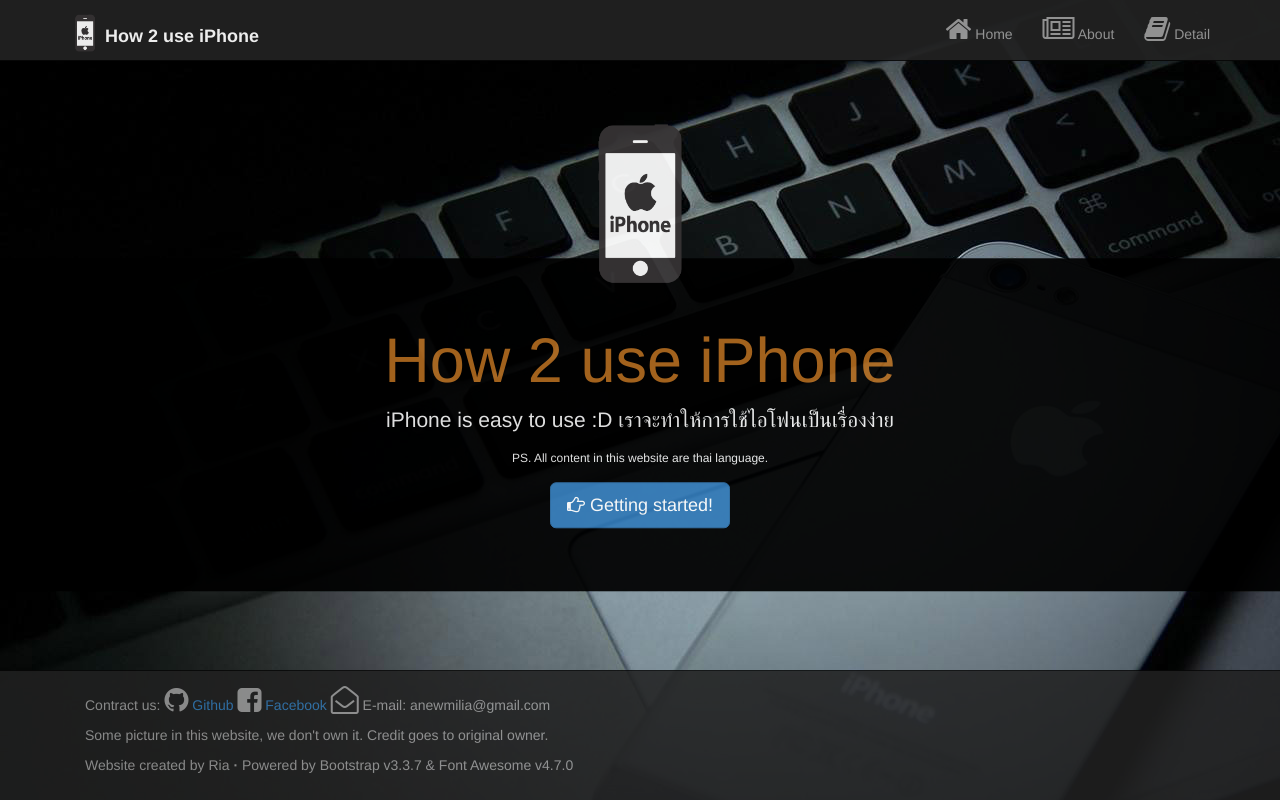
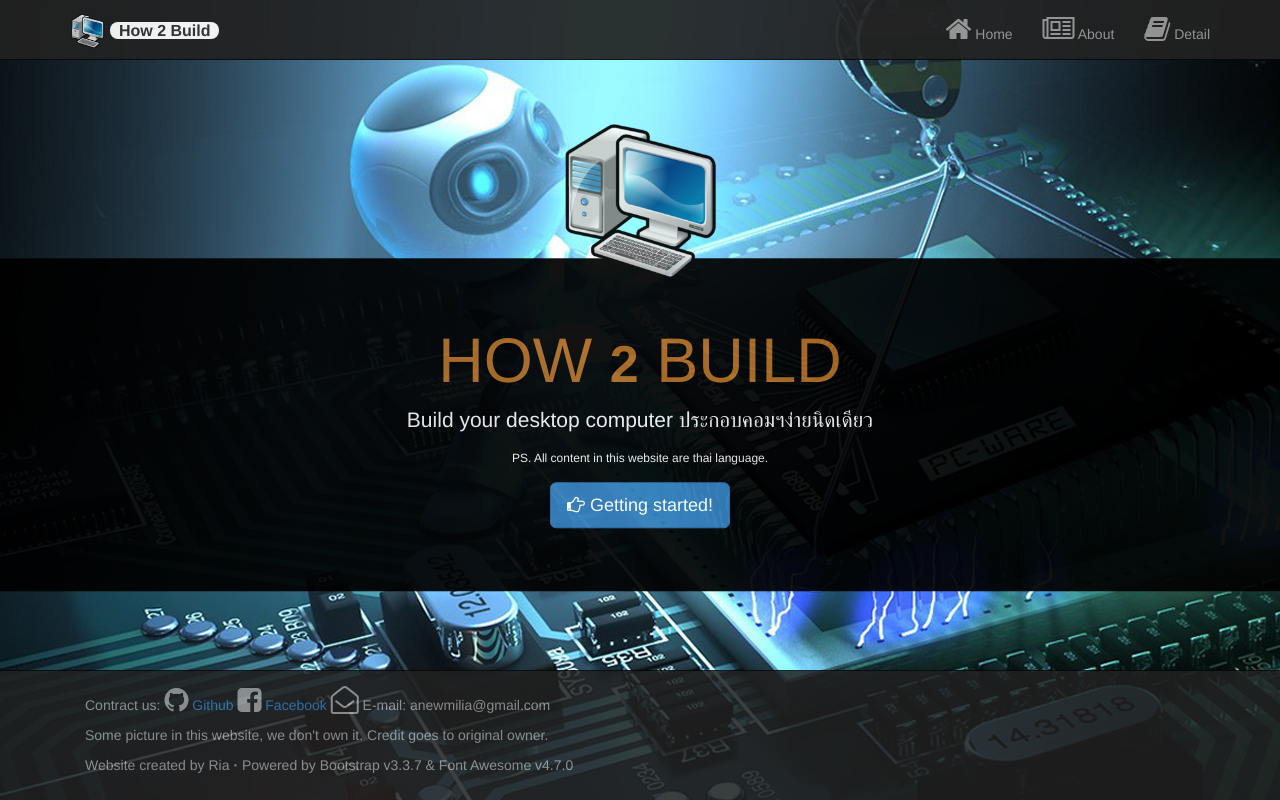
Before and after one commit to lieselottezz/howtobuild, a plain HTML site: page index.html in a window 1280 px wide. Drawn offline with nearby package versions, Linux system fonts and the light colour scheme.

Commit message:
Change content #1

```diff
--- a/css/webcss.css
+++ b/css/webcss.css
@@ -1,5 +1,5 @@
 body {
-	background-image: url("bg4.jpg");
+	background-image: url("bg1.jpg");
     background-color: #cccccc;
     background-attachment: fixed;
 }
--- a/index.html
+++ b/index.html
@@ -4,7 +4,7 @@
     <meta charset="utf-8">
     <meta http-equiv="X-UA-Compatible" content="IE=edge">
     <meta name="viewport" content="width=device-width, initial-scale=1">
-    <title>How 2 use iPhone</title>
+    <title>How 2 Build</title>
     <link href="css/bootstrap.min.css" rel="stylesheet">
     <link rel="stylesheet" href="css/font-awesome.min.css">
     <link rel="stylesheet" type="text/css" href="css/webcss.css">
@@ -19,25 +19,27 @@
     <div id="headerhome" style="opacity: 0.93">
       <div class="navbar navbar-inverse navbar-fixed-top" role="navigation">
         <div class="container">
-          <div class="navbar-header" style="padding-bottom: 10px;">
+          <div class="navbar-header">
             <button type="button" class="navbar-toggle" data-toggle="collapse" data-target=".navbar-collapse">
               <span class="sr-only">Toggle navigation</span>
               <span class="icon-bar"></span>
               <span class="icon-bar"></span>
               <span class="icon-bar"></span>
             </button>
-            <a class="navbar-brand" href="index.html" style="padding-top: 1.5px">
+            <a class="navbar-brand" href="index.html" style="margin-top: -11.5px;">
                 <h4>
-                   <img src="img/logo.png" width="30px" height="auto" style="margin-bottom: 8px"><strong style="color: white;"> How 2 use iPhone</strong>
+                   <img src="img/pc1.png" width="35px" height="auto">&nbsp;<strong style="color: #333; font-size: 16px; background: #fff; border-color: #ccc; border-radius: 8px;">&nbsp;&nbsp;How 2 Build&nbsp;&nbsp;</strong>
                 </h4>
             </a>
           </div>
+          <div style="">
           <div class="navbar-collapse collapse">
             <ul class="nav navbar-nav navbar-right">
               <li class="passive"><a href="index.html"><i class="fa fa-home fa-2x" aria-hidden="true"></i> Home</a></li>
               <li class="passive"><a data-toggle="modal" data-target="#myModal"><i class="fa fa-newspaper-o fa-2x" aria-hidden="true"></i> About</a></li>
               <li class="passive"><a href="content.html"><i class="fa fa-book fa-2x" aria-hidden="true"></i> Detail</a></li>
             </ul>
+          </div>
           </div><!--/.nav-collapse -->
         </div>
     </div>
@@ -47,9 +49,9 @@
     <div id="container">
       <div class="bs-example" data-example-id="simple-jumbotron">
         <div class="jumbotron" style="text-align: center; background-color: black;">
-          <h1 id="fade">How 2 use iPhone</h1>
-          <img src="img/logo.png" style="position: absolute; top: -15%; width: 10%; height: auto; transform: translate(-50%, -50%); bottom: auto; opacity: 1;">
-          <p style="color: #eee">iPhone is easy to use :D เราจะทำให้การใช้ไอโฟนเป็นเรื่องง่าย</p>
+          <h1 id="fade">HOW <strong><nobr style="font-size: 52px">2</nobr></strong> BUILD</h1>
+          <img src="img/pc1.png" style="position: absolute; top: -15%; width: 12.5%; height: auto; transform: translate(-50%, -50%); bottom: auto; opacity: 1;">
+          <p style="color: #eee">Build your desktop computer ประกอบคอมฯง่ายนิดเดียว</p>
           <p style="color: #eee; font-size: 12px">PS. All content in this website are thai language.</p>
           <p>
             <!-- Button trigger modal -->
```
Also changed, not shown: content.html (+5 -3 lines), css/bg1.jpg (added), img/pc1.png (added).
